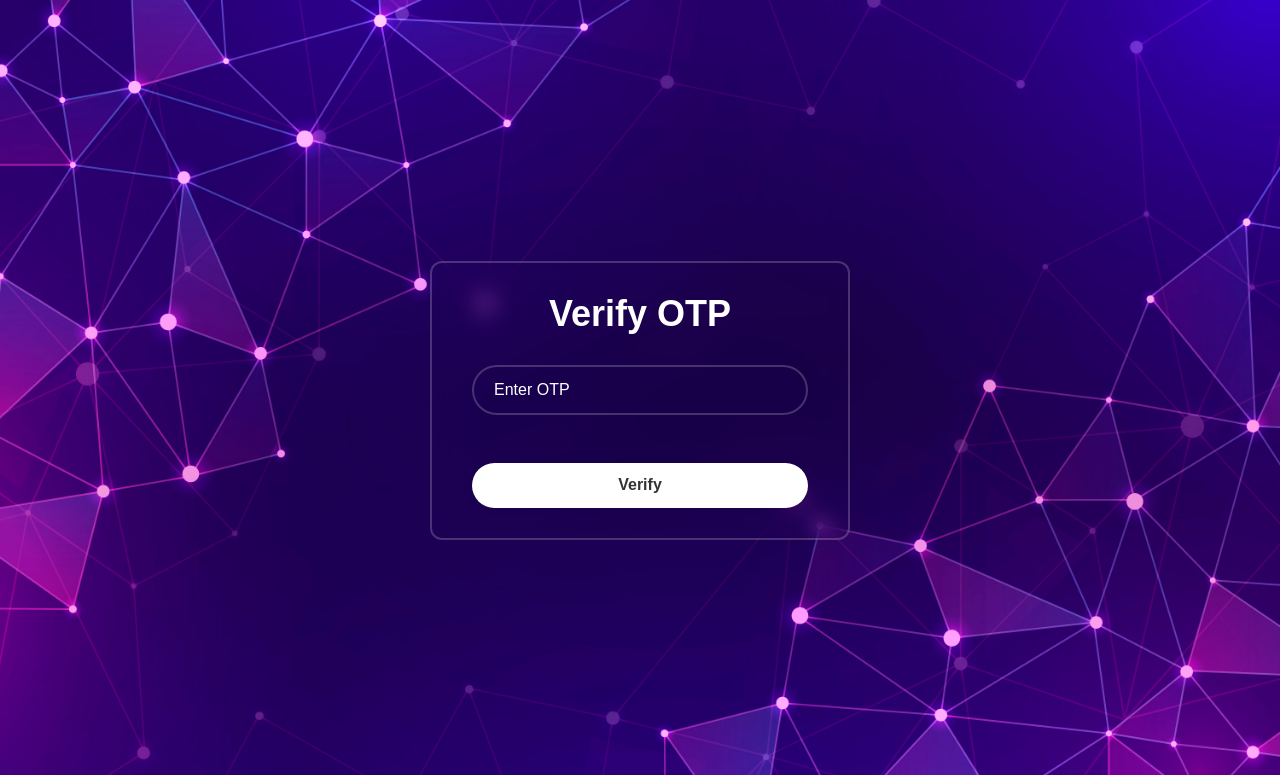
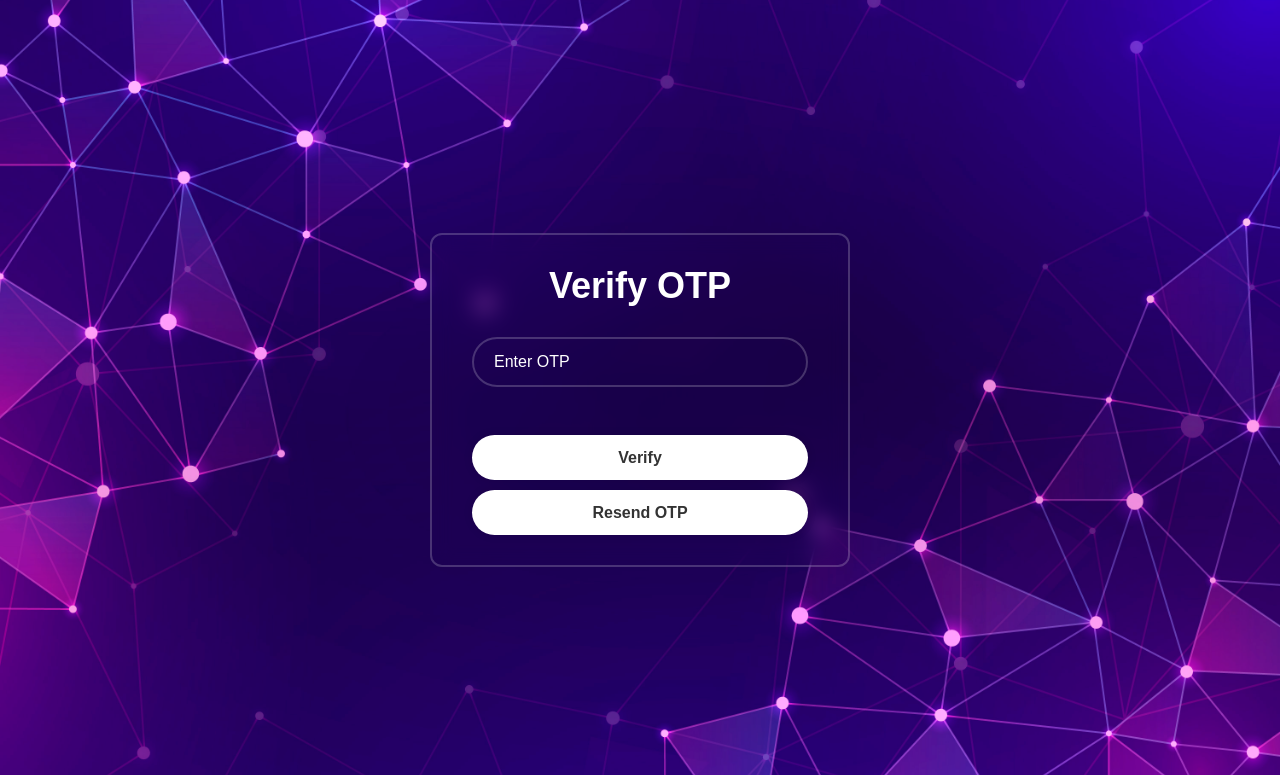
Before and after one commit to aakash1v/Team1, a Flask app: page /verify_otp in a window 1280 px wide. Shown: the top 775 px of the page. Run offline with Flask 3, Linux system fonts and the light colour scheme.

Commit message:
adding resend otp button ...

```diff
--- a/main.py
+++ b/main.py
@@ -26,6 +26,14 @@ class Users(db.Model):
     DOB = db.Column(db.Date, nullable=True)
     Role = db.Column(db.String(50), nullable=True)
     PhoneNumber = db.Column(db.String(15), unique=True, nullable=True)
+
+# OTP generation and setting in session
+def generate_otp(username):
+    generated_otp = random.randint(100000, 999999)
+    session['otp'] = generated_otp
+    session['otp_expiry'] = (datetime.now() + timedelta(minutes=5)).isoformat()  # Expires in 5 minutes
+    session['user'] = username
+    return session['otp']
 
 def send_otp_email(email, otp):
     sender_email = 'examplenamez543@gmail.com'
@@ -94,10 +102,7 @@ def login():
 
         if user and pw.verify_password(password,user.Password.encode('utf-8')):
             session.pop('error_message', None)  # Clear any previous error messages
-            otp = random.randint(100000, 999999)
-            session['otp'] = otp
-            session['otp_expiry'] = (datetime.now() + timedelta(minutes=5)).isoformat()
-            session['user'] = username
+            otp = generate_otp(username)
             send_otp_email(user.Email, otp)
 
             return redirect(url_for('verify_otp'))
@@ -129,6 +134,27 @@ def verify_otp():
     error_message = session.pop('error_message', None)
     return render_template('verify_otp.html', error_message=error_message)
 
+
+@app.route('/resend_otp', methods=['POST'])
+def resend_otp():
+    if 'user' in session:
+        username = session['user']
+        user = Users.query.filter_by(UserName=username).first()
+        if user:
+            # Generate a new OTP
+            otp = random.randint(100000, 999999)
+            session['otp'] = otp
+            session['otp_expiry'] = (datetime.now() + timedelta(minutes=5)).isoformat()
+            send_otp_email(user.Email, otp)
+            session['error_message'] = 'A new OTP has been sent to your email.'
+        else:
+            session['error_message'] = 'User not found. Please log in again.'
+    else:
+        session['error_message'] = 'Session expired. Please log in again.'
+
+    return redirect(url_for('verify_otp'))
+
+
 # Initialize database tables
 with app.app_context():
     db.create_all()
--- a/templates/verify_otp.html
+++ b/templates/verify_otp.html
@@ -19,6 +19,9 @@
             <br>
             <button type="submit" class="btn">Verify</button>
         </form>
+        <form action="/resend_otp" method="POST" style="margin-top: 10px;">
+            <button type="submit" class="btn">Resend OTP</button>
+        </form>
     </div>
 </body>
 </html>
```
